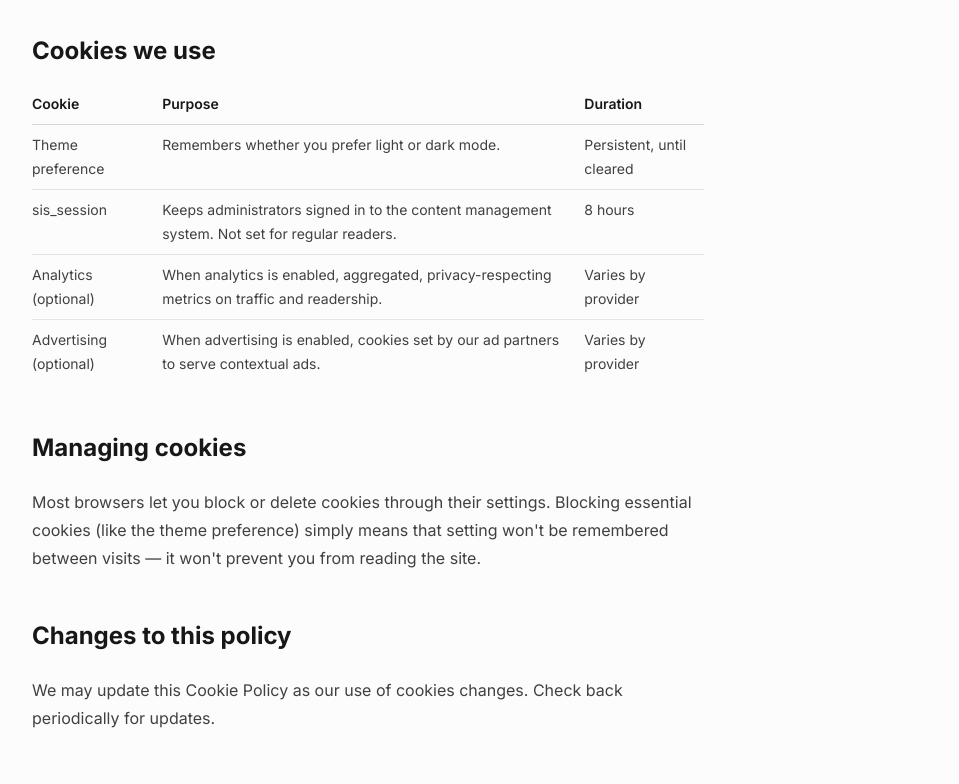
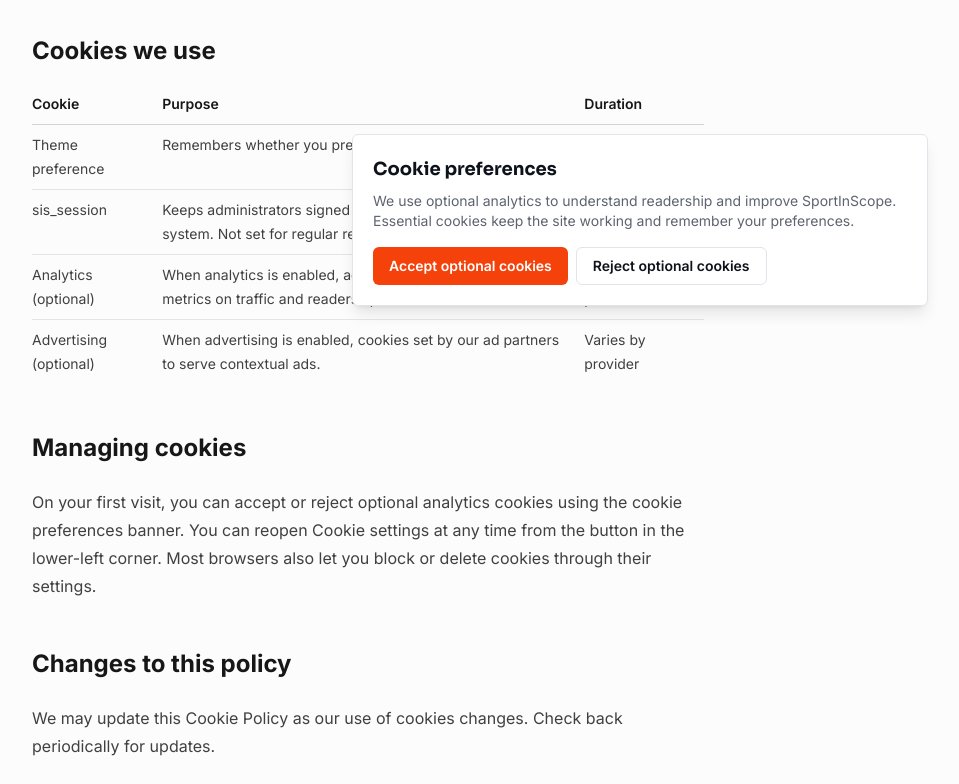
Before and after one commit to ledjoshukulli/sportinscope, a Next.js app in the folder Desktop/sportinscope/: page /cookies in a window 1280 px wide. Shown: the part 478-1262 px from the top of the page, without its empty margins (0-959 px from the left). Built offline with nearby package versions, Linux system fonts and the light colour scheme; no server answers.

Commit message:
changes for addsense

```diff
--- a/Desktop/sportinscope/src/app/cookies/page.tsx
+++ b/Desktop/sportinscope/src/app/cookies/page.tsx
@@ -65,9 +65,9 @@ export default function CookiesPage() {
 
         <h2>Managing cookies</h2>
         <p>
-          Most browsers let you block or delete cookies through their settings. Blocking essential cookies (like
-          the theme preference) simply means that setting won&apos;t be remembered between visits — it won&apos;t
-          prevent you from reading the site.
+          On your first visit, you can accept or reject optional analytics cookies using the cookie preferences
+          banner. You can reopen Cookie settings at any time from the button in the lower-left corner. Most
+          browsers also let you block or delete cookies through their settings.
         </p>
 
         <h2>Changes to this policy</h2>
--- a/Desktop/sportinscope/src/app/layout.tsx
+++ b/Desktop/sportinscope/src/app/layout.tsx
@@ -1,15 +1,13 @@
 import type { Metadata } from "next";
 import { Inter, Sora } from "next/font/google";
-import Script from "next/script";
-import { Analytics } from "@vercel/analytics/next";
 import { Toaster } from "sonner";
 import { Header } from "@/components/layout/header";
 import { Footer } from "@/components/layout/footer";
 import { MobileNav } from "@/components/layout/mobile-nav";
 import { ThemeProvider, NO_FLASH_THEME_SCRIPT } from "@/components/providers/theme-provider";
+import { CookieConsent } from "@/components/providers/cookie-consent";
 import { JsonLd } from "@/components/seo/json-ld";
 import { organizationJsonLd, websiteJsonLd } from "@/lib/seo";
-import { GA_ID, analyticsEnabled } from "@/lib/analytics/ga";
 import { siteConfig } from "@/config/site";
 import "./globals.css";
 
@@ -87,22 +85,8 @@ export default function RootLayout({ children }: { children: React.ReactNode })
           <Footer />
           <MobileNav />
           <Toaster position="top-center" richColors closeButton />
-          <Analytics />
+          <CookieConsent />
         </ThemeProvider>
-
-        {analyticsEnabled ? (
-          <>
-            <Script src={`https://www.googletagmanager.com/gtag/js?id=${GA_ID}`} strategy="afterInteractive" />
-            <Script id="ga4-init" strategy="afterInteractive">
-              {`
-                window.dataLayer = window.dataLayer || [];
-                function gtag(){dataLayer.push(arguments);}
-                gtag('js', new Date());
-                gtag('config', '${GA_ID}', { anonymize_ip: true });
-              `}
-            </Script>
-          </>
-        ) : null}
       </body>
     </html>
   );
--- /dev/null
+++ b/Desktop/sportinscope/src/components/providers/cookie-consent.tsx
@@ -0,0 +1,110 @@
+"use client";
+
+import { useEffect, useState } from "react";
+import Script from "next/script";
+import { Analytics } from "@vercel/analytics/next";
+import { GA_ID } from "@/lib/analytics/ga";
+
+const STORAGE_KEY = "sis:cookie-consent";
+const OPEN_EVENT = "sis:open-cookie-settings";
+type ConsentChoice = "accepted" | "rejected";
+
+export function CookieConsent() {
+  const [choice, setChoice] = useState<ConsentChoice | null>(null);
+  const [isOpen, setIsOpen] = useState(false);
+
+  useEffect(() => {
+    setChoice(window.localStorage.getItem(STORAGE_KEY) as ConsentChoice | null);
+    const openSettings = () => setIsOpen(true);
+    window.addEventListener(OPEN_EVENT, openSettings);
+    return () => window.removeEventListener(OPEN_EVENT, openSettings);
+  }, []);
+
+  function saveChoice(next: ConsentChoice) {
+    window.localStorage.setItem(STORAGE_KEY, next);
+    setChoice(next);
+    setIsOpen(false);
+  }
+
+  const analyticsAllowed = choice === "accepted";
+
+  return (
+    <>
+      {analyticsAllowed ? <OptionalAnalytics /> : null}
+      {choice === null || isOpen ? (
+        <div
+          role="dialog"
+          aria-label="Cookie preferences"
+          aria-describedby="cookie-consent-description"
+          className="fixed inset-x-4 bottom-4 z-50 mx-auto max-w-xl rounded-md border border-border bg-surface p-5 shadow-lg"
+        >
+          <h2 className="font-display text-lg font-bold">Cookie preferences</h2>
+          <p id="cookie-consent-description" className="mt-2 text-sm text-muted-foreground">
+            We use optional analytics to understand readership and improve SportInScope. Essential cookies keep the
+            site working and remember your preferences.
+          </p>
+          <div className="mt-4 flex flex-wrap gap-2">
+            <button
+              type="button"
+              onClick={() => saveChoice("accepted")}
+              className="rounded-md bg-primary px-4 py-2 text-sm font-semibold text-primary-foreground"
+            >
+              Accept optional cookies
+            </button>
+            <button
+              type="button"
+              onClick={() => saveChoice("rejected")}
+              className="rounded-md border border-border px-4 py-2 text-sm font-semibold"
+            >
+              Reject optional cookies
+            </button>
+            {choice !== null ? (
+              <button type="button" onClick={() => setIsOpen(false)} className="px-2 py-2 text-sm font-semibold">
+                Close
+              </button>
+            ) : null}
+          </div>
+        </div>
+      ) : (
+        <button
+          type="button"
+          onClick={() => setIsOpen(true)}
+          className="fixed bottom-4 left-4 z-40 rounded-md border border-border bg-surface px-3 py-2 text-xs font-semibold shadow"
+        >
+          Cookie settings
+        </button>
+      )}
+    </>
+  );
+}
+
+function OptionalAnalytics() {
+  return (
+    <>
+      <Analytics />
+      {GA_ID ? <Script src={`https://www.googletagmanager.com/gtag/js?id=${GA_ID}`} strategy="afterInteractive" /> : null}
+      {GA_ID ? (
+        <Script id="ga4-init" strategy="afterInteractive">
+          {`
+            window.dataLayer = window.dataLayer || [];
+            function gtag(){dataLayer.push(arguments);}
+            gtag('js', new Date());
+            gtag('config', '${GA_ID}', { anonymize_ip: true });
+          `}
+        </Script>
+      ) : null}
+    </>
+  );
+}
+
+export function CookieSettingsLink() {
+  return (
+    <button
+      type="button"
+      onClick={() => window.dispatchEvent(new Event(OPEN_EVENT))}
+      className="text-left hover:text-foreground"
+    >
+      Cookie settings
+    </button>
+  );
+}
```
